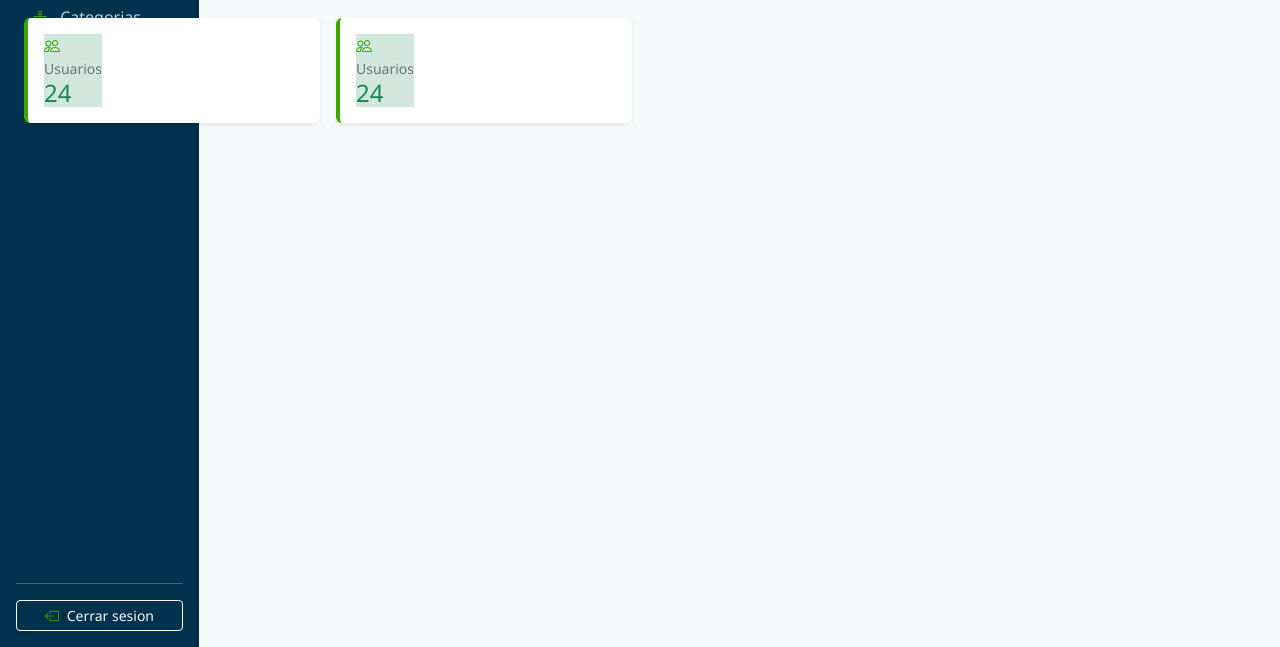
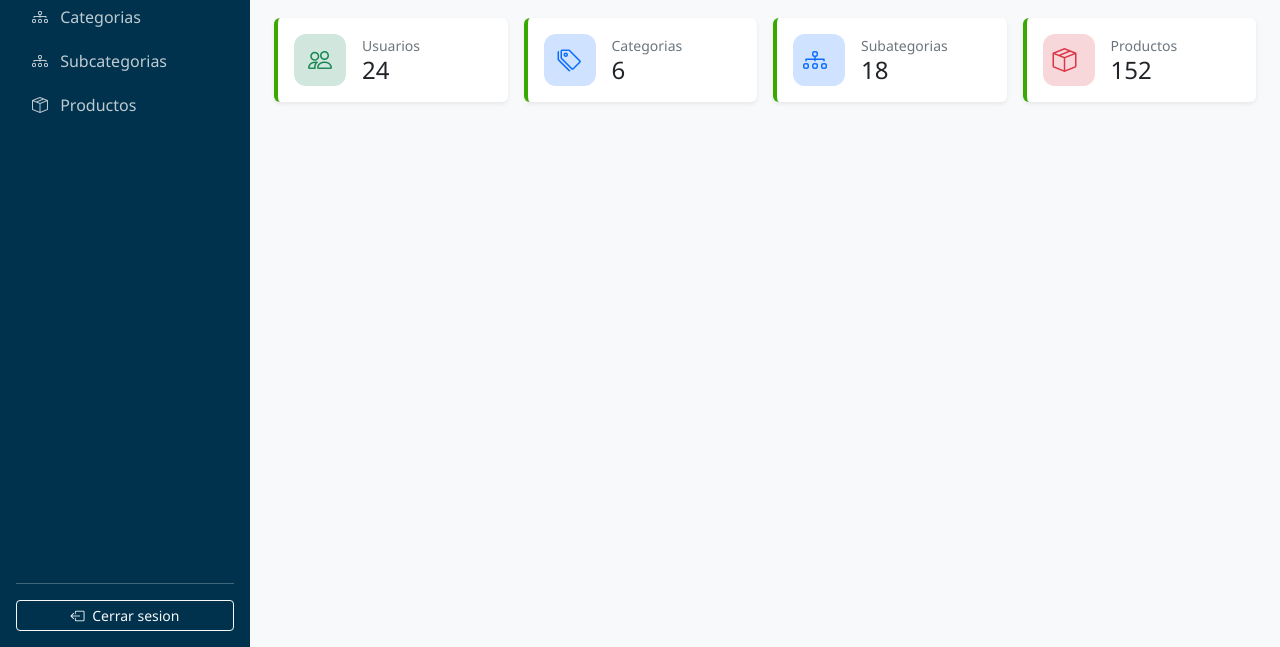
Before and after one commit to L-Rush-C/repo, a plain HTML site: page dashboard.html in a window 1280 px wide. Shown: the part 153-800 px from the top of the page. Drawn offline with nearby package versions, Linux system fonts and the light colour scheme.

Commit message:
arreglo dashboard and clean css

```diff
--- a/css/estilos.css
+++ b/css/estilos.css
@@ -2,15 +2,12 @@
     --sena-verde: #39a900;
     --sena-verde-oscuro: #2e8700;
     --sena-azul: #00324d;
-    --sidebar-ancho: 250px
+    --sidebar-ancho: 250px;
 }
 
 body {
-    font-family: 'Segoe UI', Tahoma, Geneva, Verdana, sans-serif;
-}
-
-i {
-    color: var(--sena-verde);
+    margin: 0;
+    font-family: "segoe UI", Roboto, Arial, sans-serif;
 }
 
 .texto-sena {
@@ -18,15 +15,15 @@ i {
 }
 
 .btn-sena {
-    --bs-btn-color: #ffffff;
+    --bs-btn-color: #fff;
     --bs-btn-bg: var(--sena-verde);
-    --bs-btn-border-color: var(--sena-verde);
-    --bs-btn-hover-color: #ffffff;
+    --bs-btn-border-color:var(--sena-verde);
+    --bs-btn-hover-color: #fff;
     --bs-btn-hover-bg: var(--sena-verde-oscuro);
-    --bs-btn-border-hover-color: var(--sena-verde-oscuro);
-    --bs-btn-active-color: #ffffff;
-    --bs-btn-active-bg: var(var(--sena-verde-oscuro));
-    --bs-btn-active-border-color: var(var(--sena-verde-oscuro));
+    --bs-btn-hover-border-color: var(--sena-verde-oscuro);
+    --bs-btn-active-color: #fff;
+    --bs-btn-active-bg: var(--sena-verde-oscuro);
+    --bs-btn-active-border-color: var(--sena-verde-oscuro);
 }
 
 .form-control:focus,
@@ -43,7 +40,7 @@ i {
 
 .login-fondo {
     min-height: 100vh;
-    display: flex;
+    display:flex;
     align-items: center;
     justify-content: center;
     padding: 1rem;
@@ -51,17 +48,19 @@ i {
     background: linear-gradient(135deg, var(--sena-azul), var(--sena-verde));
 }
 
-.login-car {
+
+.login-card {
     width: 100%;
     max-width: 420px;
-    background-color: #ffffff;
+    background-color: #fff;
     border-radius: 1rem;
     padding: 2.5rem 2rem;
     box-sizing: border-box;
-    box-shadow: 0 1rem 3rem rgba(0, 0, 0.25);
+    box-shadow: 0 1rem 3rem rgba(0, 0, .25);
 }
 
-.login-car.ancha {
+
+.login-card.ancha {
     max-width: 680px;
 }
 
@@ -70,46 +69,52 @@ i {
     margin-bottom: 1.5rem;
 }
 
+
 .login-encabezado h1 {
     color: var(--sena-azul);
-    margin: 0.25rem 0;
+    margin: .25rem 0;
 }
 
 .login-pie {
     text-align: center;
-    font-size: 0.875rem;
+    font-size: .875rem;
     color: #6c757d;
     margin: 1.25rem 0 0;
 }
 
+
 .sidebar {
     background-color: var(--sena-azul) !important;
-    color: #ffffff;
+    color: #fff;
 }
 
+
 .sidebar .nav-link {
-    color: rgba(255, 255, 255, 0.75);
-    border-radius: 0.5rem;
-    margin-bottom: 0.25rem;
+    color: rgba(255, 255, 255, .75);
+    border-radius: .5rem;
+    margin-bottom: .25rem;
 }
 
+
 .sidebar .nav-link:hover {
-    color: #ffffff;
-    background-color: rgba(255, 255, 255, 0.1);
+    color:#fff;
+    background-color: rgba(255, 255, 255, .1);
 }
 
-.sidebar .nav-link:active {
-    color: #ffffff;
+
+.sidebar  .nav-link.active {
+    color:#fff;
     background-color: var(--sena-verde);
 }
 
 @media (min-width:992px) {
-    .sidebar {
+
+    .sidebar{
         position: fixed;
         top: 0;
         bottom: 0;
         left: 0;
-        width: var(--sider-ancho);
+        width: var(--sidebar-ancho);
     }
 
     .sidebar .offcanvas-body {
@@ -118,28 +123,28 @@ i {
     }
 
     .contenido {
-        margin-left: var(--sider-ancho);
+        margin-left: var(--sidebar-ancho);
     }
 }
 
 .tarjetas-kpi {
     border: 0;
     border-left: 4px solid var(--sena-verde);
-    transition: transform 0.2s, box-shadow 0.2s;
+    transition: transform .2s, box-shadow .2s;
 }
 
 .tarjetas-kpi:hover {
     transform: translateY(-4px);
-    box-shadow: 0 0.5rem rgba(0, 0, 0, 0.12) !important;
+    box-shadow: 0 .5rem rgba(0, 0, 0, .12) !important;
 }
 
-.icon-kpi {
+.icono-kpi {
     width: 52px;
     height: 52px;
     display: flex;
     align-items: center;
     justify-content: center;
-    border-radius: 0.75rem;
+    border-radius: .75rem;
     font-size: 1.5rem;
 }
 
@@ -151,22 +156,23 @@ i {
     align-items: center;
     justify-content: center;
     font-weight: 600;
-    font-size: 0.85rem;
+    font-size: .85rem;
     flex-shrink: 0;
 }
 
-.pagination {
-    --bs-pagination-color: var(var(--sena-azul));
-    --bs-pagination-bg: var(var(--sena-verde));
-    --bs-pagination-active-border-color: var(var(--sena-verde));
+.pagination{
+--bs-pagination-color: var(--sena-azul);
+--bs-pagination-active-bg: var(var(--sena-verde));
+--bs-pagination-active-border-color: var(var(--sena-verde));
 }
+
 
 .tarjeta-agregar {
     border: 2px dashed #ced4da;
     background-color: transparent;
     color: #6c757d;
     min-height: 200px;
-    transition: border-color 0.2s, color 0.2s;
+    transition: border-color .2s, color .2s;
 }
 
 .tarjeta-agregar:hover {
@@ -179,13 +185,14 @@ i {
     height: 48px;
     display: flex;
     align-items: center;
-    border-radius: 0.5rem;
+    border-radius: .5rem;
     background-color: #eef2f5;
     color: var(--sena-azul);
     font-size: 1.4rem;
     flex-shrink: 0;
 }
 
+
 .list-group {
     --bs-list-group-active-bg: var(var(--sena-verde));
     --bs-list-group-active-border-color: var(var(--sena-verde));
--- a/dashboard.html
+++ b/dashboard.html
@@ -113,32 +113,74 @@
             </div>
 
             <div class="row row-cols-1 row-cols-sm-2 row-cols-xl-4 g-3 mb-4">
-                <div class="col">
-                    <div class="card tarjetas-kpi shadow-sm h-100">
-                        <div class="card-body d-flex align-items-center gap-3">
-                            <div class="icono-kpi bg-success-subtle text-success">
-                                <i class="bi bi-people"></i>
-                                <p class="text-secondary small mb-0">Usuarios</p>
-                                <h2 class="h4 mb-0">24</h2>
-                            </div>
-                            <a href="usuarios.html" class="stretched-link" aria-label="ir a usuarios"></a>
-                        </div>
-                    </div>
-                </div>
+
+                <!--columna 1-->
 
                 <div class="col">
                     <div class="card tarjetas-kpi shadow-sm h-100">
                         <div class="card-body d-flex align-items-center gap-3">
                             <div class="icono-kpi bg-success-subtle text-success">
                                 <i class="bi bi-people"></i>
+                            </div>
+                            <div>
                                 <p class="text-secondary small mb-0">Usuarios</p>
                                 <h2 class="h4 mb-0">24</h2>
                             </div>
-                            <a href="usuarios.html" class="stretched-link" aria-label="ir a usuarios"></a>
+                            <a href="usuarios.html" class="stretched-link" aria-label="ir a usarios"></a>
                         </div>
                     </div>
                 </div>
 
+                <!--columna 2-->
+
+                <div class="col">
+                    <div class="card tarjetas-kpi shadow-sm h-100">
+                        <div class="card-body d-flex align-items-center gap-3">
+                            <div class="icono-kpi bg-primary-subtle text-primary">
+                                <i class="bi bi-tags"></i>
+                            </div>
+                            <div>
+                                <p class="text-secondary small mb-0">Categorias</p>
+                                <h2 class="h4 mb-0">6</h2>
+                            </div>
+                            <a href="categorias.html" class="stretched-link" aria-label="ir a categorias"></a>
+                        </div>
+                    </div>
+                </div>
+
+                <!--columna 3-->
+
+                <div class="col">
+                    <div class="card tarjetas-kpi shadow-sm h-100">
+                        <div class="card-body d-flex align-items-center gap-3">
+                            <div class="icono-kpi bg-primary-subtle text-primary">
+                                <i class="bi bi-diagram-3 me-2"></i>
+                            </div>
+                            <div>
+                                <p class="text-secondary small mb-0">Subategorias</p>
+                                <h2 class="h4 mb-0">18</h2>
+                            </div>
+                            <a href="subcategorias.html" class="stretched-link" aria-label="ir a subacategorias"></a>
+                        </div>
+                    </div>
+                </div>
+
+                <!--columna 4-->
+
+                <div class="col">
+                    <div class="card tarjetas-kpi shadow-sm h-100">
+                        <div class="card-body d-flex align-items-center gap-3">
+                            <div class="icono-kpi bg-danger-subtle text-danger">
+                                <i class="bi bi-box-seam me-2"></i>
+                            </div>
+                            <div>
+                                <p class="text-secondary small mb-0">Productos</p>
+                                <h2 class="h4 mb-0">152</h2>
+                            </div>
+                            <a href="productos.html" class="stretched-link" aria-label="ir a productos"></a>
+                        </div>
+                    </div>
+                </div>
             </div>
         </main>
     </div>
```
